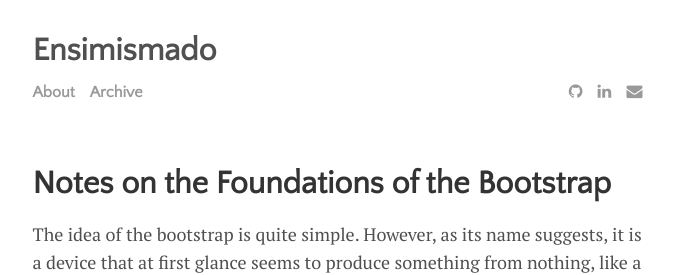
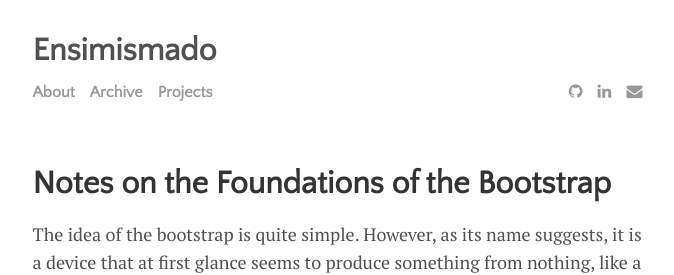
Before and after one commit to DanielAmes/DanielAmes.github.io, a Jekyll site: the page built from index.html, in a window 1280 px wide. Shown: the top 275 px of the page, without its empty margins (300-974 px from the left). Built offline with Jekyll 4.4.1, drawn with Linux system fonts in a browser that asks for light colours; the list of posts is cut into pages by our own code.

Commit message:
Added Projects Tab

```diff
--- a/_data/settings.yml
+++ b/_data/settings.yml
@@ -9,6 +9,7 @@ google-ID: ''
 menu:
 - {name: 'About',   url: 'about.html'}
 - {name: 'Archive', url: 'archive.html'}
+- {name: 'Projects', url: 'projects.html'}
 
 
 # Available social icons are powered by Font Awesome, so you can use any icon that they offer
```
